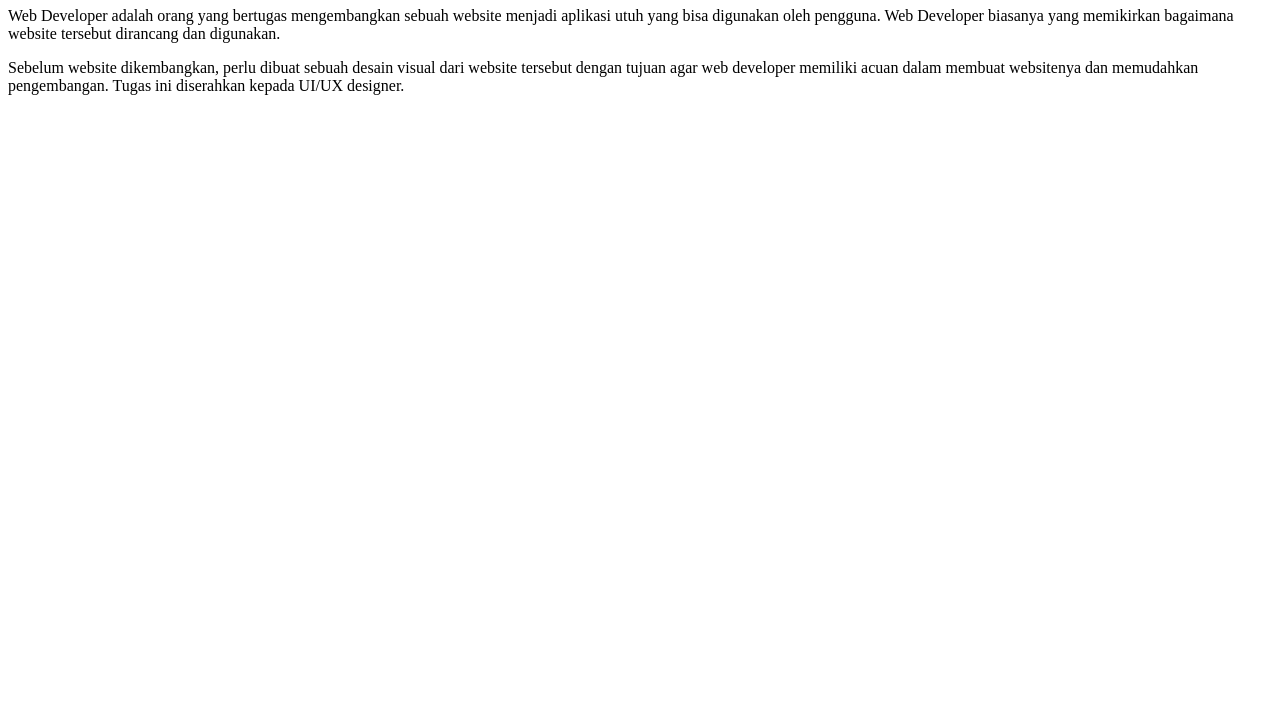
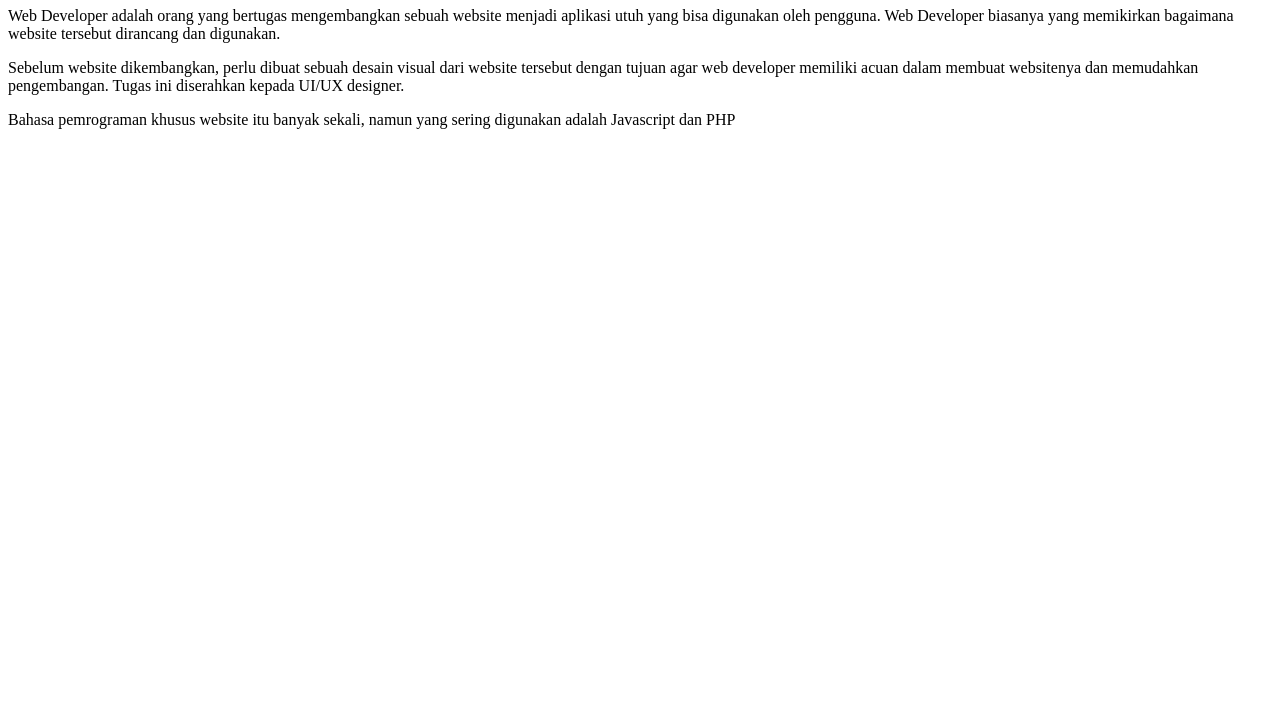
Before and after one commit to tuderangga04/my-webApp, a plain HTML site: page article.html in a window 1280 px wide. Shown: the part 73-800 px from the top of the page. Drawn offline with Linux system fonts and the light colour scheme.

Commit message:
Add new paragraf in article

```diff
--- a/article.html
+++ b/article.html
@@ -15,6 +15,9 @@
         Sebelum website dikembangkan, perlu dibuat sebuah desain visual dari website tersebut dengan tujuan agar web developer memiliki
         acuan dalam membuat websitenya dan memudahkan pengembangan. Tugas ini diserahkan kepada UI/UX designer.
       </p>
+      <p>
+        Bahasa pemrograman khusus website itu banyak sekali, namun yang sering digunakan adalah Javascript dan PHP
+      </p>
   </article>
 
 </body>
```
